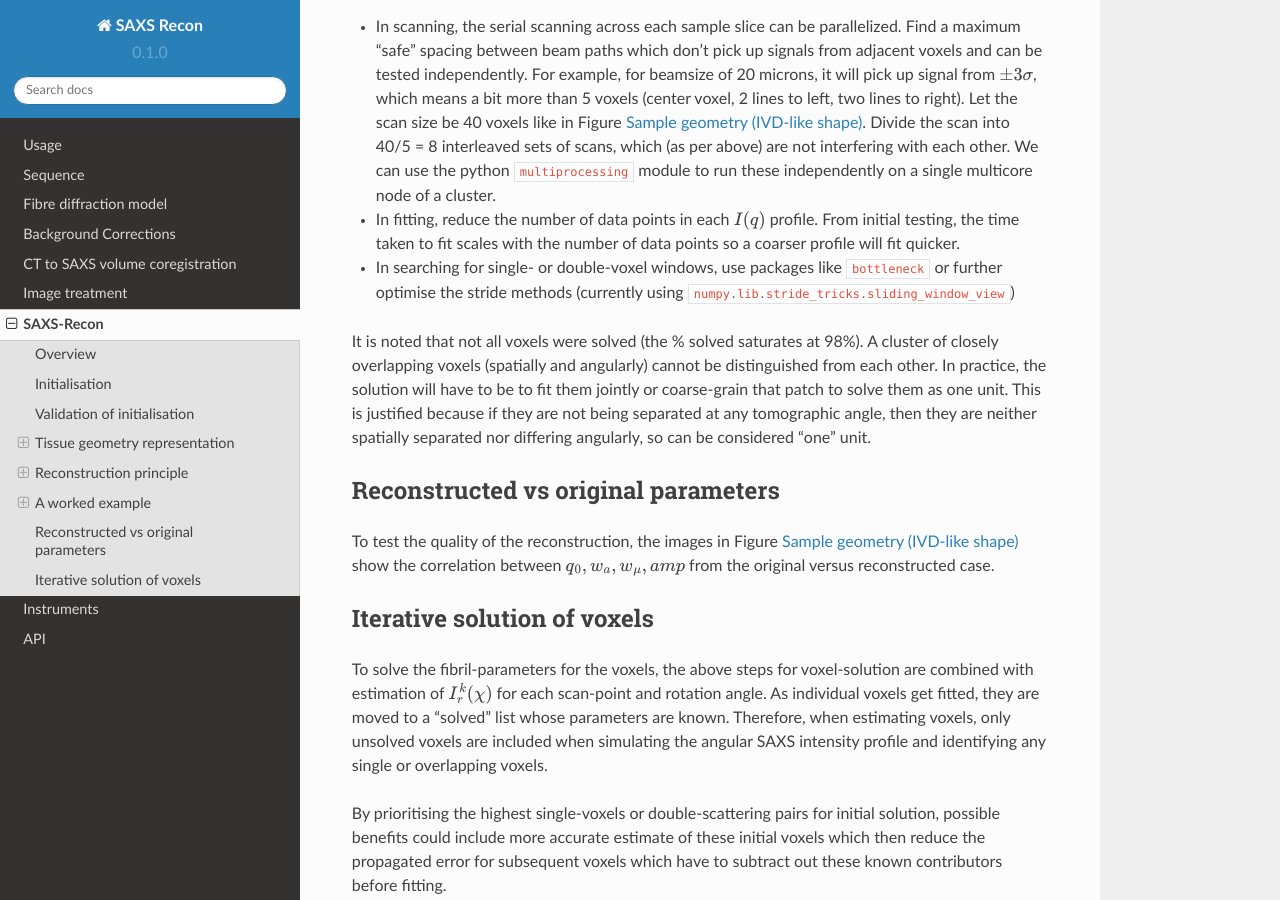
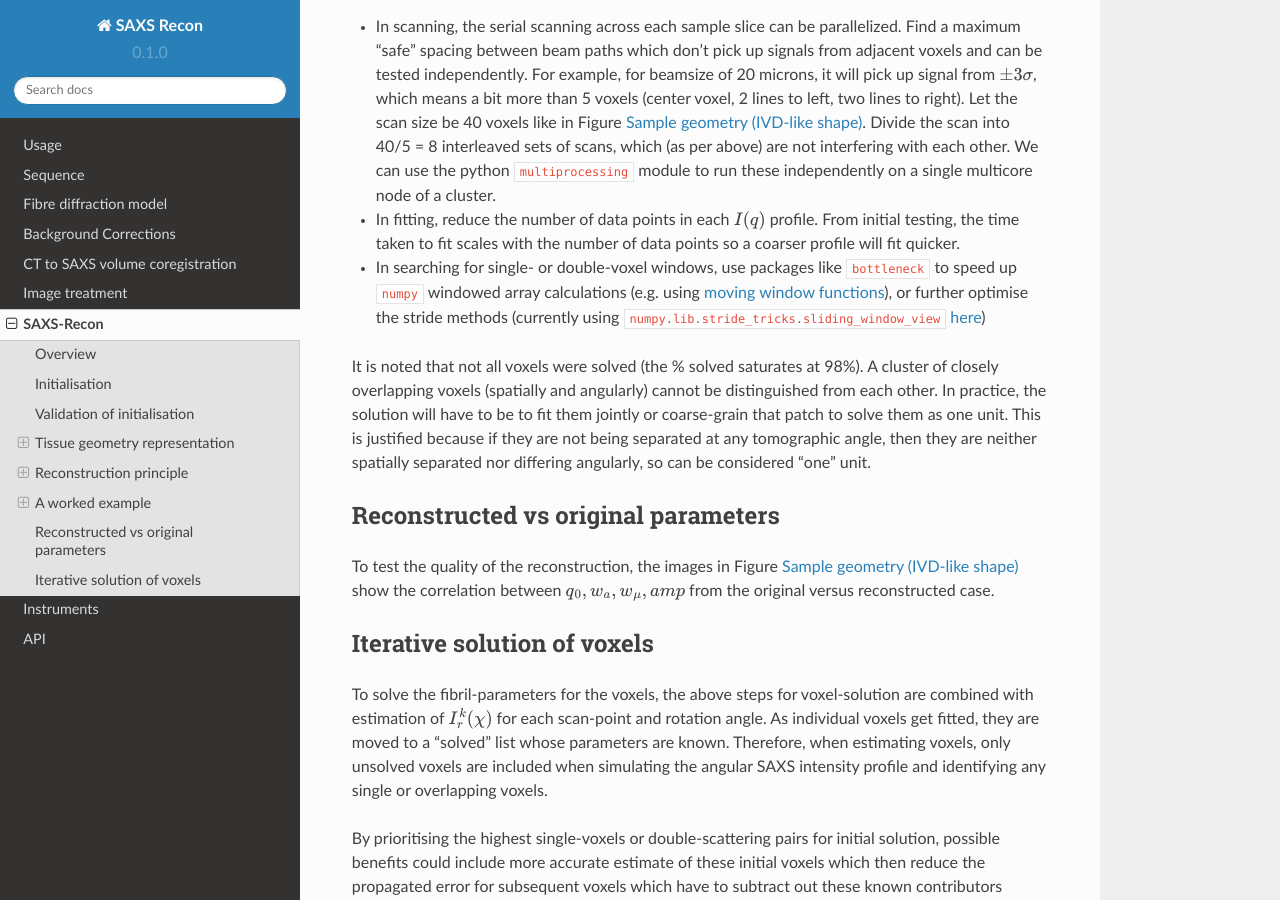
Before and after one commit to himadri111/saxs-docs-tutorial, a Sphinx documentation site: the page built from docs/source/saxsrecon.rst, in a window 1280 px wide and 900 px high, scrolled down 11598 px. Built offline with Sphinx 7.4.7 and the Read the Docs theme 2.0.0, drawn with Linux system fonts in a browser that asks for light colours.

Commit message:
Update saxsrecon.rst

```diff
--- a/docs/source/saxsrecon.rst
+++ b/docs/source/saxsrecon.rst
@@ -273,7 +273,7 @@ Since the planes are independent, on real data the code should be distributed to
 
 * In scanning, the serial scanning across each sample slice can be parallelized. Find a maximum "safe" spacing between beam paths which don't pick up signals from adjacent voxels and can be tested independently. For example, for beamsize of 20 microns, it will pick up signal from :math:`\pm 3\sigma`, which means a bit more than 5 voxels (center voxel, 2 lines to left, two lines to right). Let the scan size be 40 voxels like in Figure :ref:`modelivdtop`. Divide the scan into 40/5 = 8 interleaved sets of scans, which (as per above) are not interfering with each other. We can use the python :python:`multiprocessing` module to run these independently on a single multicore node of a cluster.
 * In fitting, reduce the number of data points in each :math:`I(q)` profile. From initial testing, the time taken to fit scales with the number of data points so a coarser profile will fit quicker.
-* In searching for single- or double-voxel windows, use packages like :python:`bottleneck` or further optimise the stride methods (currently using :python:`numpy.lib.stride_tricks.sliding_window_view`)
+* In searching for single- or double-voxel windows, use packages like :python:`bottleneck` to speed up :python:`numpy` windowed array calculations (e.g. using `moving window functions <https://bottleneck.readthedocs.io/en/latest/reference.html#moving-window-functions/>`_), or further optimise the stride methods (currently using :python:`numpy.lib.stride_tricks.sliding_window_view` `here <https://numpy.org/doc/stable/reference/generated/numpy.lib.stride_tricks.sliding_window_view.html/>`_)
 
 It is noted that not all voxels were solved (the % solved saturates at 98%). A cluster of closely overlapping voxels (spatially and angularly) cannot be distinguished from each other. In practice, the solution will have to be to fit them jointly or coarse-grain that patch to solve them as one unit. This is justified because if they are not being separated at any tomographic angle, then they are neither spatially separated nor differing angularly, so can be considered "one" unit.
 
```
